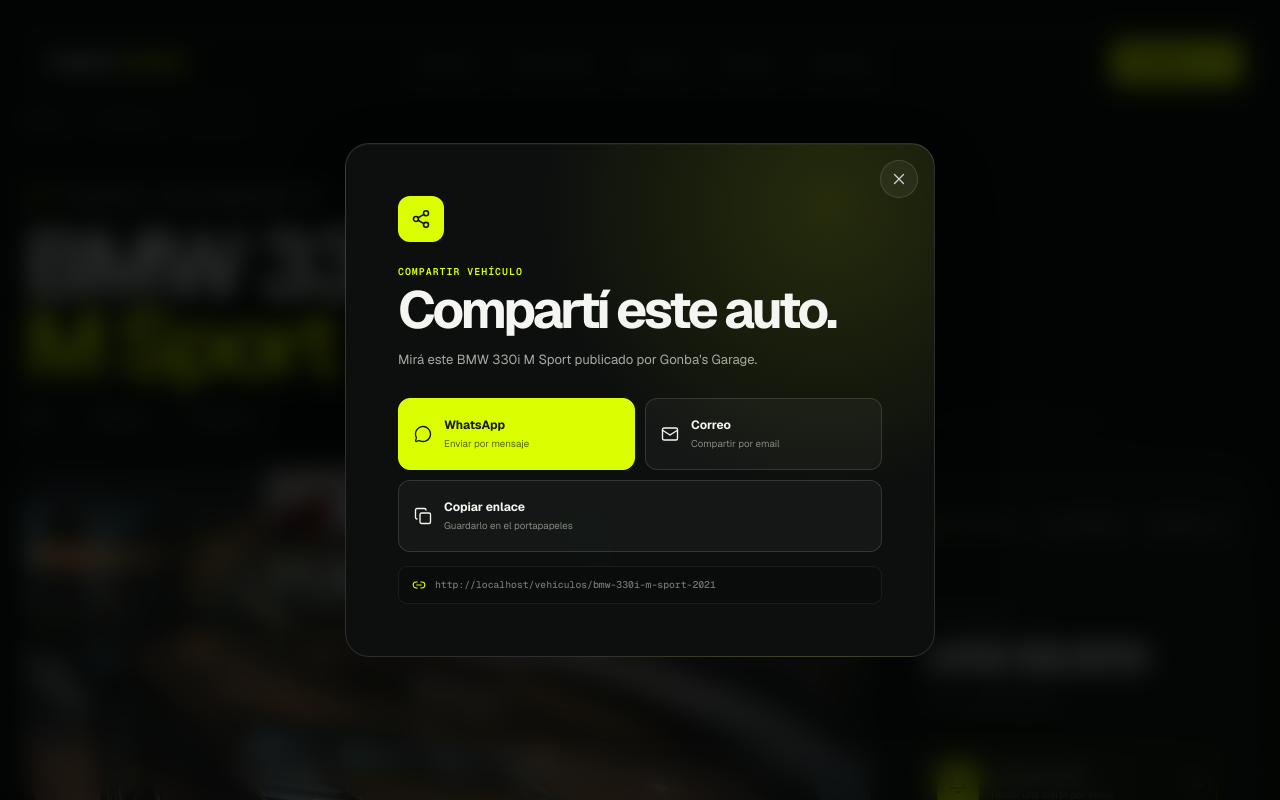
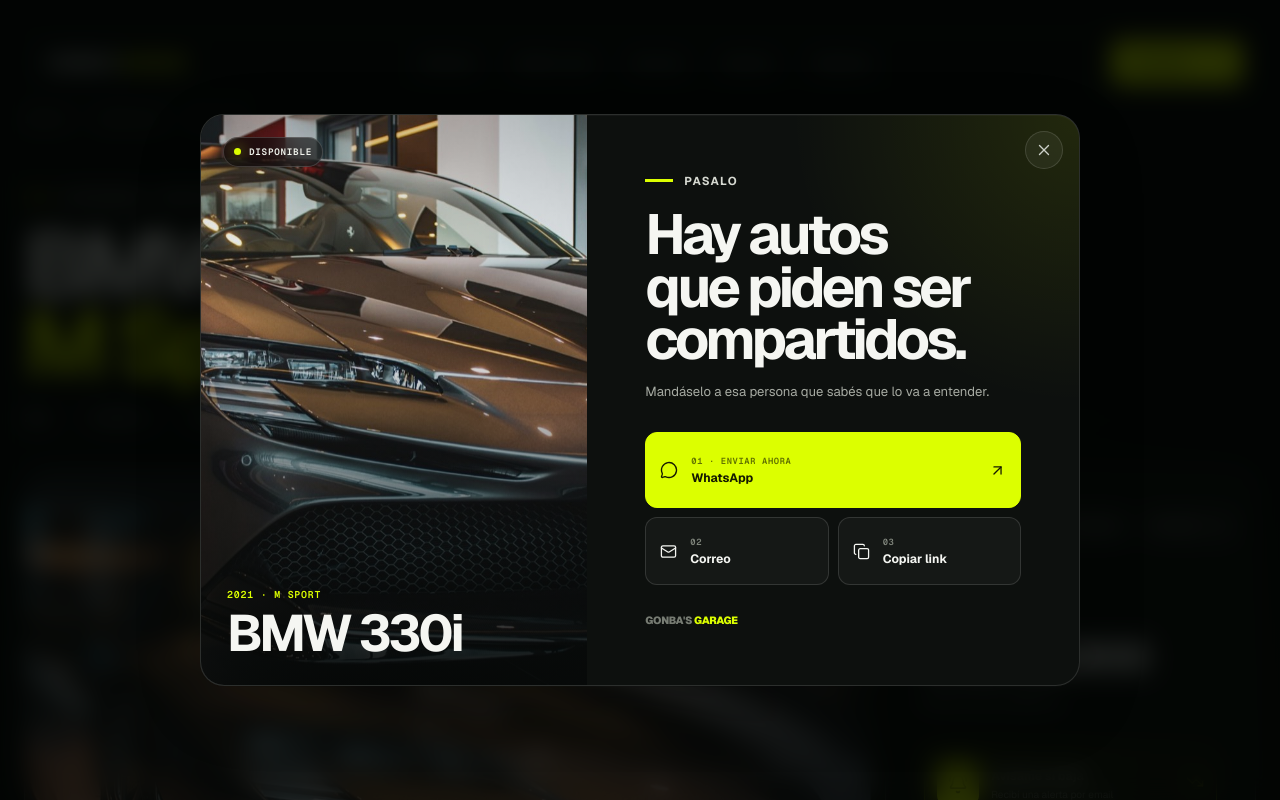
Before and after one commit to florenciasoldavini/gonba-garage, a Next.js app: page /vehiculos/bmw-330i-m-sport-2021 in a window 1280 px wide. Both pictures are taken after a click on the button "Compartir". Shown: the top 800 px of the page. Built offline with nearby package versions, Linux system fonts and the light colour scheme; no server answers.

Commit message:
Redesign vehicle share modal

```diff
--- a/app/globals.css
+++ b/app/globals.css
@@ -548,7 +548,7 @@
 .detail-share-button:hover, .detail-compare-button:hover { color: var(--text); border-color: rgba(255, 255, 255, 0.25); background: rgba(255, 255, 255, 0.07); }
 .detail-compare-button { text-decoration: none; }
 .share-dialog {
-  width: min(590px, calc(100% - 32px));
+  width: min(880px, calc(100% - 32px));
   max-height: calc(100dvh - 32px);
   padding: 0;
   color: var(--text);
@@ -558,27 +558,34 @@
   background: transparent;
 }
 .share-dialog::backdrop { background: rgba(2, 4, 3, 0.82); backdrop-filter: blur(12px); }
-.share-dialog-panel { position: relative; padding: clamp(30px, 5vw, 52px); border-radius: 24px; background: radial-gradient(circle at 82% 12%, rgba(220, 255, 0, 0.12), transparent 18rem), rgba(13, 16, 14, 0.98); }
+.share-dialog-panel { min-height: 530px; display: grid; grid-template-columns: minmax(300px, .88fr) minmax(390px, 1.12fr); overflow: hidden; border-radius: 24px; background: #0d100e; }
+.share-dialog-preview { position: relative; min-height: 530px; overflow: hidden; }
+.share-dialog-preview .cover-image { transform: scale(1.05); }
+.share-dialog-preview-overlay { position: absolute; inset: 0; background: linear-gradient(180deg, rgba(4, 6, 5, 0.18), rgba(4, 6, 5, 0.04) 35%, rgba(4, 6, 5, 0.94)); }
+.share-dialog-status { position: absolute; top: 22px; left: 22px; padding: 8px 10px; display: inline-flex; align-items: center; gap: 8px; color: #eff2eb; border: 1px solid rgba(255, 255, 255, 0.16); border-radius: 999px; background: rgba(6, 8, 7, 0.58); backdrop-filter: blur(14px); font: 600 0.58rem var(--font-mono); letter-spacing: .08em; text-transform: uppercase; }
+.share-dialog-status i { width: 7px; height: 7px; border-radius: 50%; background: var(--accent); box-shadow: 0 0 14px rgba(220, 255, 0, .7); }
+.share-dialog-vehicle { position: absolute; z-index: 2; right: 26px; bottom: 28px; left: 26px; }
+.share-dialog-vehicle p { margin: 0 0 8px; color: var(--accent); font: 600 0.62rem var(--font-mono); letter-spacing: .08em; text-transform: uppercase; }
+.share-dialog-vehicle h2 { margin: 0; font-size: clamp(2rem, 4vw, 3.35rem); line-height: .94; }
+.share-dialog-content { position: relative; padding: clamp(38px, 5vw, 58px); display: flex; flex-direction: column; background: radial-gradient(circle at 100% 0, rgba(220, 255, 0, .1), transparent 18rem); }
 .share-dialog-close { position: absolute; top: 16px; right: 16px; width: 38px; height: 38px; display: grid; place-items: center; color: #cdd0c9; border: 1px solid var(--line); border-radius: 50%; background: rgba(255, 255, 255, 0.05); cursor: pointer; }
 .share-dialog-close:hover { color: var(--text); border-color: rgba(255, 255, 255, 0.28); background: rgba(255, 255, 255, 0.09); }
-.share-dialog-icon { width: 46px; height: 46px; display: grid; place-items: center; color: var(--accent-dark); border-radius: 12px; background: var(--accent); }
-.share-dialog-kicker { margin: 23px 0 8px; color: var(--accent); font: 600 0.62rem var(--font-mono); letter-spacing: 0.1em; text-transform: uppercase; }
-.share-dialog h2 { margin: 0 0 14px; font-size: clamp(2rem, 5vw, 3.25rem); }
-.share-dialog > div > p:last-of-type { max-width: 470px; margin-bottom: 28px; color: var(--muted); font-size: 0.82rem; line-height: 1.6; }
-.share-dialog-options { display: grid; grid-template-columns: 1fr 1fr; gap: 10px; }
-.share-dialog-option { min-height: 72px; padding: 13px 15px; display: flex; align-items: center; gap: 12px; color: var(--text); border: 1px solid var(--line); border-radius: 12px; background: rgba(255, 255, 255, 0.035); cursor: pointer; font-family: inherit; text-align: left; transition: transform var(--duration-default) var(--ease-standard), border-color var(--duration-default) ease, background var(--duration-default) ease; }
-.share-dialog-option:hover { transform: translateY(-2px); border-color: rgba(220, 255, 0, 0.4); background: rgba(255, 255, 255, 0.07); }
-.share-dialog-option-primary { color: var(--accent-dark); border-color: var(--accent); background: var(--accent); }
-.share-dialog-option-primary:hover { border-color: var(--accent); background: #e4ff3a; }
-.share-dialog-option > svg { flex: 0 0 auto; }
-.share-dialog-option > span { min-width: 0; display: grid; gap: 4px; }
-.share-dialog-option strong { font-size: 0.75rem; }
-.share-dialog-option small { color: #858a81; font-size: 0.61rem; }
-.share-dialog-option-primary small { color: rgba(21, 26, 0, 0.68); }
-.share-dialog-copy { grid-column: 1 / -1; }
-.share-dialog-url { margin-top: 14px; padding: 11px 13px; display: flex; align-items: center; gap: 9px; color: #73786f; border: 1px solid rgba(255, 255, 255, 0.07); border-radius: 9px; background: rgba(0, 0, 0, 0.18); font: 500 0.61rem var(--font-mono); }
-.share-dialog-url svg { flex: 0 0 auto; color: var(--accent); }
-.share-dialog-url span { overflow: hidden; text-overflow: ellipsis; white-space: nowrap; }
+.share-dialog-content > h2 { max-width: 410px; margin: 0 0 15px; font-size: clamp(2.2rem, 4.4vw, 3.65rem); line-height: .94; }
+.share-dialog-content > p:not(.eyebrow, .share-dialog-signature) { max-width: 390px; margin: 0; color: var(--muted); font-size: .82rem; line-height: 1.6; }
+.share-dialog-routes { margin-top: 30px; display: grid; gap: 9px; }
+.share-dialog-route { min-height: 68px; padding: 12px 14px; display: grid; grid-template-columns: auto minmax(0, 1fr) auto; align-items: center; gap: 13px; color: var(--text); border: 1px solid var(--line); border-radius: 12px; background: rgba(255, 255, 255, .035); cursor: pointer; font-family: inherit; text-align: left; transition: transform var(--duration-default) var(--ease-standard), border-color var(--duration-default) ease, background var(--duration-default) ease; }
+.share-dialog-route:hover { transform: translateX(3px); border-color: rgba(220, 255, 0, .4); background: rgba(255, 255, 255, .065); }
+.share-dialog-route > svg { flex: 0 0 auto; }
+.share-dialog-route > span { min-width: 0; display: grid; gap: 3px; }
+.share-dialog-route small { color: #7f847b; font: 600 .55rem var(--font-mono); letter-spacing: .07em; text-transform: uppercase; }
+.share-dialog-route strong { font-size: .76rem; }
+.share-dialog-route-primary { min-height: 76px; color: var(--accent-dark); border-color: var(--accent); background: var(--accent); }
+.share-dialog-route-primary:hover { border-color: var(--accent); background: #e4ff3a; }
+.share-dialog-route-primary small { color: rgba(21, 26, 0, .62); }
+.share-dialog-secondary-routes { display: grid; grid-template-columns: 1fr 1fr; gap: 9px; }
+.share-dialog-secondary-routes .share-dialog-route { grid-template-columns: auto minmax(0, 1fr); }
+.share-dialog-signature { margin: auto 0 0; padding-top: 28px; color: #777c73; font-size: .66rem; font-weight: 900; letter-spacing: -.03em; }
+.share-dialog-signature span { color: var(--accent); }
 .detail-alert-card {
   width: 100%;
   min-height: 72px;
@@ -1054,10 +1061,17 @@
   .trust-metrics div { align-items: center; }
   .faq-section { padding-top: 100px; }
   .contact-section { min-height: 440px; padding: 34px 24px; }
-  .share-dialog { width: min(100% - 20px, 590px); }
-  .share-dialog-panel { padding: 26px 20px 22px; border-radius: 18px; }
-  .share-dialog-options { grid-template-columns: 1fr; }
-  .share-dialog-copy { grid-column: auto; }
+  .share-dialog { width: min(100% - 20px, 560px); max-height: calc(100dvh - 20px); }
+  .share-dialog-panel { min-height: 0; grid-template-columns: 1fr; border-radius: 18px; }
+  .share-dialog-preview { min-height: 220px; }
+  .share-dialog-status { top: 14px; left: 14px; }
+  .share-dialog-vehicle { right: 18px; bottom: 18px; left: 18px; }
+  .share-dialog-vehicle h2 { font-size: 2.35rem; }
+  .share-dialog-content { padding: 28px 20px 22px; }
+  .share-dialog-close { top: 12px; right: 12px; }
+  .share-dialog-content > h2 { padding-right: 34px; font-size: clamp(2rem, 10vw, 2.8rem); }
+  .share-dialog-routes { margin-top: 22px; }
+  .share-dialog-signature { display: none; }
   .site-footer { grid-template-columns: 1fr; }
   .site-footer > p, .site-footer small, .footer-back-to-top { justify-self: start; }
   .footer-navigation { gap: 40px; }
--- a/app/vehiculos/[slug]/_components/share-button.tsx
+++ b/app/vehiculos/[slug]/_components/share-button.tsx
@@ -1,18 +1,22 @@
 'use client';
 
+import Image from 'next/image';
 import { useRef, useState } from 'react';
-import { Check, Copy, Link2, Mail, MessageCircle, Share2, X } from 'lucide-react';
+import { ArrowUpRight, Check, Copy, Mail, MessageCircle, Share2, X } from 'lucide-react';
 
+import { Eyebrow } from '@/components/ui/eyebrow';
 import { captureAnalyticsEvent } from '@/lib/analytics/client';
 
 type ShareButtonProps = {
+  fallbackUrl: string;
+  imageSrc: string;
+  text: string;
   title: string;
-  text: string;
-  fallbackUrl: string;
+  vehicleMeta: string;
   vehicleSlug: string;
 };
 
-export function ShareButton({ title, text, fallbackUrl, vehicleSlug }: ShareButtonProps) {
+export function ShareButton({ fallbackUrl, imageSrc, text, title, vehicleMeta, vehicleSlug }: ShareButtonProps) {
   const dialogRef = useRef<HTMLDialogElement>(null);
   const [shareUrl, setShareUrl] = useState(fallbackUrl);
   const [feedback, setFeedback] = useState('');
@@ -81,20 +85,28 @@
         }}
       >
         <div className="share-dialog-panel glass-panel">
+          <div className="share-dialog-preview">
+            <Image src={imageSrc} alt="" fill sizes="(max-width: 700px) 100vw, 360px" className="cover-image" />
+            <div className="share-dialog-preview-overlay" />
+            <span className="share-dialog-status"><i /> Disponible</span>
+            <div className="share-dialog-vehicle">
+              <p>{vehicleMeta}</p>
+              <h2>{title}</h2>
+            </div>
+          </div>
+
+          <div className="share-dialog-content">
             <button className="share-dialog-close" type="button" onClick={closeDialog} aria-label="Cerrar opciones para compartir">
               <X aria-hidden="true" size={18} strokeWidth={1.8} />
             </button>
 
-          <span className="share-dialog-icon" aria-hidden="true">
-            <Share2 size={20} strokeWidth={1.9} />
-          </span>
-          <p className="share-dialog-kicker">Compartir vehículo</p>
-          <h2 id="share-dialog-title">Compartí este auto.</h2>
-          <p id="share-dialog-description">{text}</p>
+            <Eyebrow>Pasalo</Eyebrow>
+            <h2 id="share-dialog-title">Hay autos que piden ser compartidos.</h2>
+            <p id="share-dialog-description">Mandáselo a esa persona que sabés que lo va a entender.</p>
 
-          <div className="share-dialog-options">
+            <div className="share-dialog-routes">
             <a
-              className="share-dialog-option share-dialog-option-primary"
+              className="share-dialog-route share-dialog-route-primary"
               href={whatsappUrl}
               target="_blank"
               rel="noreferrer"
@@ -104,30 +116,31 @@
               }}
             >
               <MessageCircle aria-hidden="true" size={18} strokeWidth={1.8} />
-              <span><strong>WhatsApp</strong><small>Enviar por mensaje</small></span>
+              <span><small>01 · Enviar ahora</small><strong>WhatsApp</strong></span>
+              <ArrowUpRight aria-hidden="true" size={17} strokeWidth={1.8} />
             </a>
+              <div className="share-dialog-secondary-routes">
                 <a
-              className="share-dialog-option"
+                  className="share-dialog-route"
                   href={emailUrl}
                   onClick={() => {
                     captureAnalyticsEvent('vehicle_shared', { method: 'email', vehicle_slug: vehicleSlug });
                     closeDialog();
                   }}
                 >
-              <Mail aria-hidden="true" size={18} strokeWidth={1.8} />
-              <span><strong>Correo</strong><small>Compartir por email</small></span>
+                  <Mail aria-hidden="true" size={17} strokeWidth={1.8} />
+                  <span><small>02</small><strong>Correo</strong></span>
                 </a>
-            <button className="share-dialog-option share-dialog-copy" type="button" onClick={handleCopy}>
+                <button className="share-dialog-route" type="button" onClick={handleCopy}>
                   {feedback === 'Enlace copiado'
-                ? <Check aria-hidden="true" size={18} strokeWidth={2} />
-                : <Copy aria-hidden="true" size={18} strokeWidth={1.8} />}
-              <span><strong>{feedback || 'Copiar enlace'}</strong><small>Guardarlo en el portapapeles</small></span>
+                    ? <Check aria-hidden="true" size={17} strokeWidth={2} />
+                    : <Copy aria-hidden="true" size={17} strokeWidth={1.8} />}
+                  <span><small>03</small><strong>{feedback || 'Copiar link'}</strong></span>
                 </button>
               </div>
+            </div>
 
-          <div className="share-dialog-url">
-            <Link2 aria-hidden="true" size={14} strokeWidth={1.8} />
-            <span>{shareUrl}</span>
+            <p className="share-dialog-signature">GONBA&apos;S <span>GARAGE</span></p>
           </div>
         </div>
       </dialog>
--- a/app/vehiculos/[slug]/page.tsx
+++ b/app/vehiculos/[slug]/page.tsx
@@ -161,9 +161,11 @@
                 <span>Comparar</span>
               </Link>
               <ShareButton
-                title={`${vehicle.make} ${vehicle.model} ${vehicle.version}`}
+                fallbackUrl={vehicleUrl}
+                imageSrc={vehicle.image}
                 text={`Mirá este ${vehicle.make} ${vehicle.model} ${vehicle.version} publicado por Gonba's Garage.`}
-                fallbackUrl={vehicleUrl}
+                title={`${vehicle.make} ${vehicle.model}`}
+                vehicleMeta={`${vehicle.year} · ${vehicle.version}`}
                 vehicleSlug={vehicle.slug}
               />
             </div>
```
Lines whose indentation alone changed are shown as unchanged.
